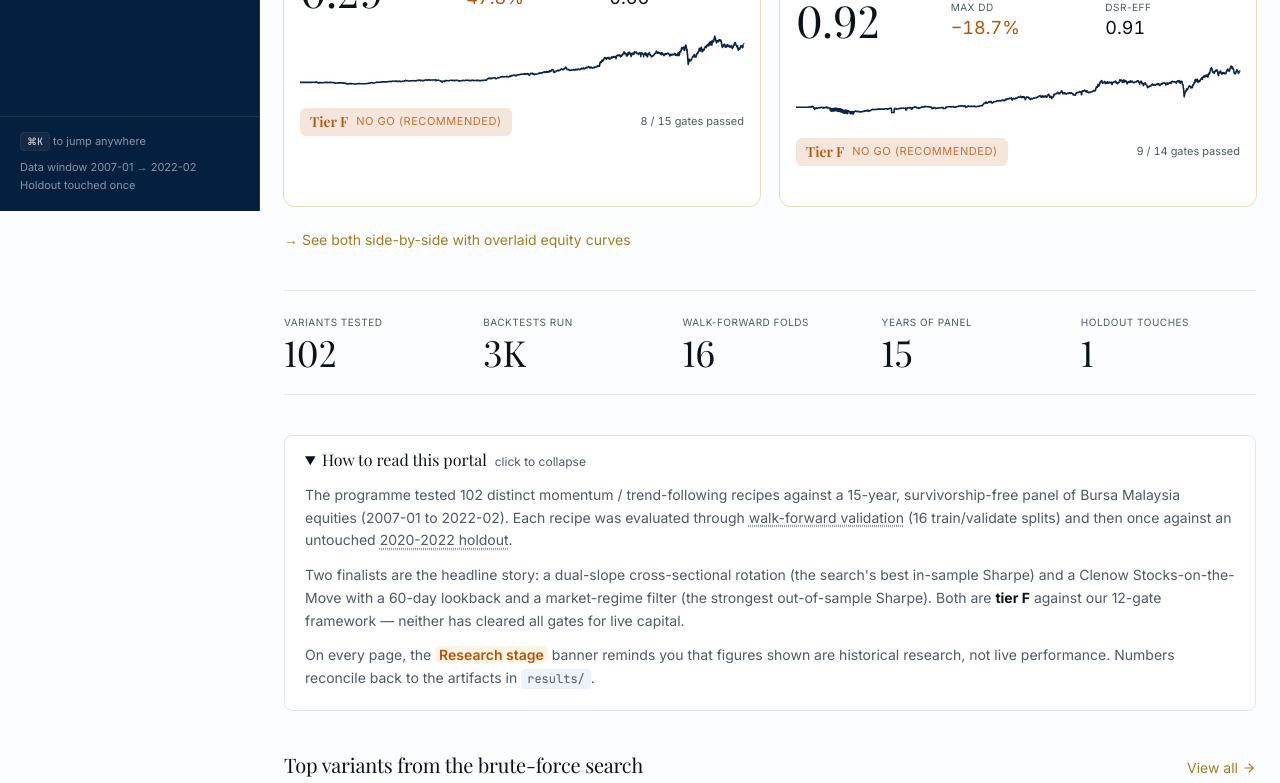
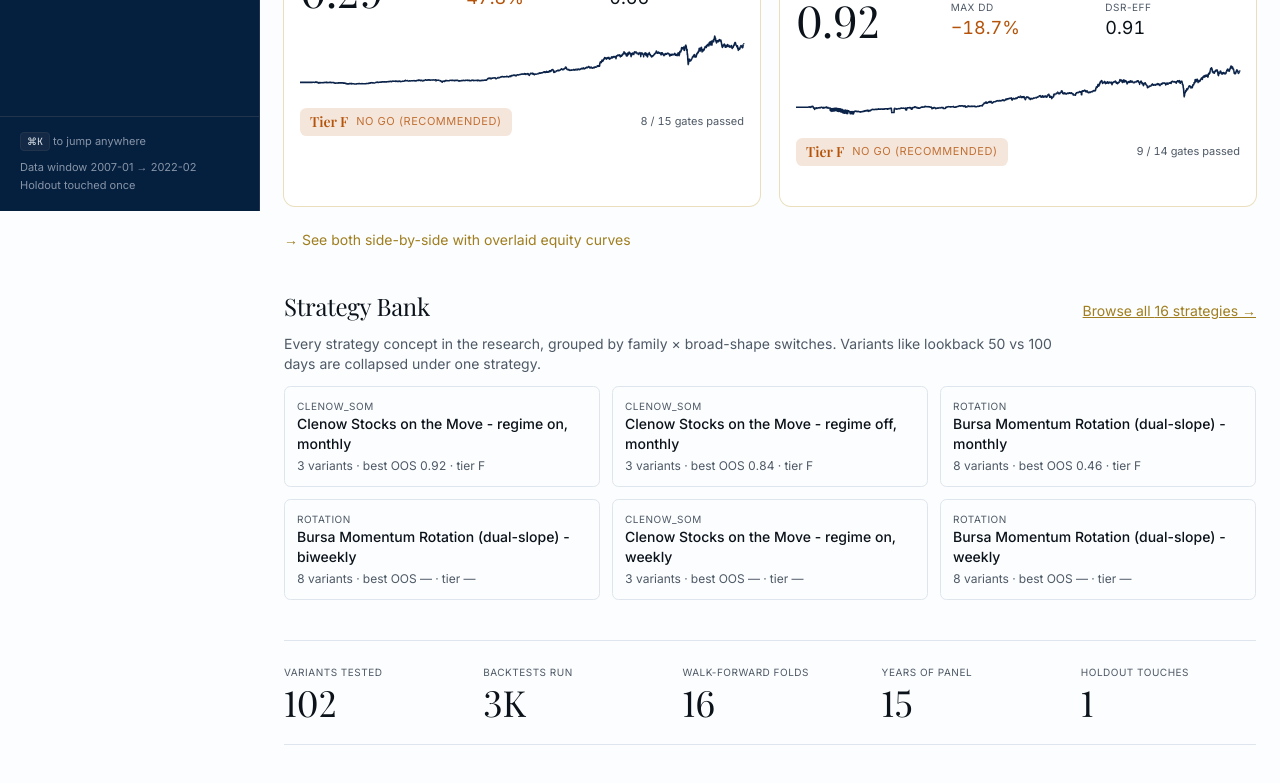
Before and after one commit to lrh09/bursa-hack, a Next.js app in the folder web/: page / in a window 1280 px wide. Shown: the part 589-1372 px from the top of the page. Built offline with nearby package versions, Linux system fonts and the light colour scheme; a web font is replaced by a local one.

Commit message:
feat(portal): Strategy Bank teaser on landing page
Top-6 strategy cards below the two finalist cards, linking to the bank
index. Narrative anchor (finalists) preserved per spec §4. Each card
shows family chip, display name, variant count, best OOS Sharpe, tier.

```diff
--- a/web/src/app/page.tsx
+++ b/web/src/app/page.tsx
@@ -1,3 +1,4 @@
+import Link from "next/link";
 import {
   getAllStrategies,
   getEquity,
@@ -68,6 +69,36 @@ export default async function Home() {
         </div>
       </section>
 
+      <section className="space-y-3">
+        <div className="flex items-baseline justify-between">
+          <h2 className="font-heading text-2xl">Strategy Bank</h2>
+          <Link
+            href="/strategies/"
+            className="text-sm underline text-[var(--color-brand-gold-700)] hover:text-[var(--color-brand-gold)]"
+          >
+            Browse all {manifest.strategies.length} strategies →
+          </Link>
+        </div>
+        <p className="text-sm text-muted-foreground max-w-3xl">
+          Every strategy concept in the research, grouped by family × broad-shape switches. Variants like lookback 50 vs 100 days are collapsed under one strategy.
+        </p>
+        <div className="grid sm:grid-cols-2 lg:grid-cols-3 gap-3">
+          {manifest.strategies.slice(0, 6).map((s) => (
+            <Link
+              key={s.strategy_id ?? s.slug}
+              href={`/strategies/${s.strategy_id ?? s.slug}/`}
+              className="rounded-md border border-border p-3 hover:border-foreground transition-colors block"
+            >
+              <div className="text-[10px] uppercase tracking-wider text-muted-foreground">{s.family}</div>
+              <div className="font-medium text-sm">{s.display_name ?? s.label}</div>
+              <div className="text-xs text-muted-foreground tabular mt-1">
+                {s.variant_count ?? "—"} variants · best OOS {s.best_oos_sharpe != null ? s.best_oos_sharpe.toFixed(2) : "—"} · tier {s.best_tier ?? s.tier ?? "—"}
+              </div>
+            </Link>
+          ))}
+        </div>
+      </section>
+
       <ProgrammeStats manifest={manifest} />
 
       <HowToRead />
```
